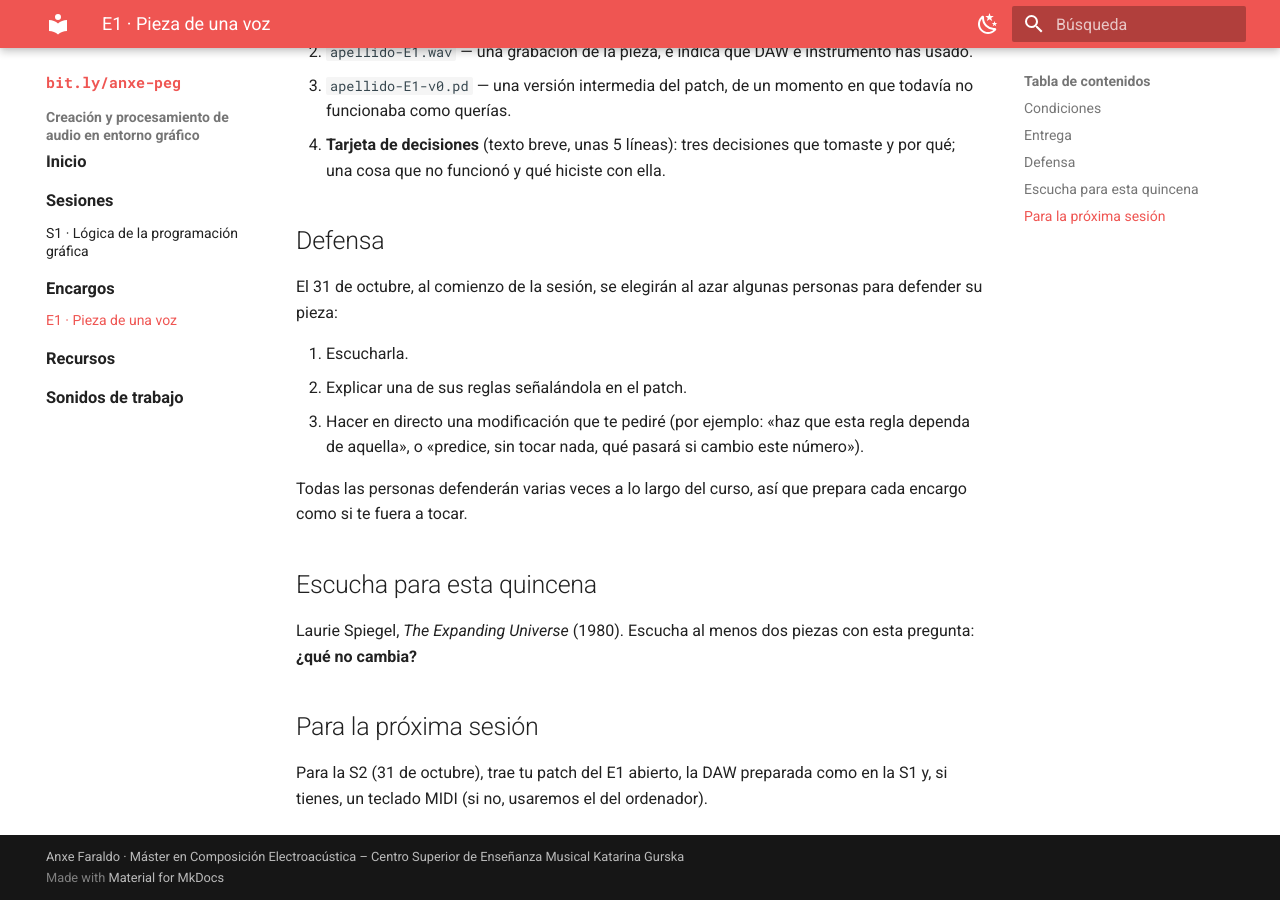
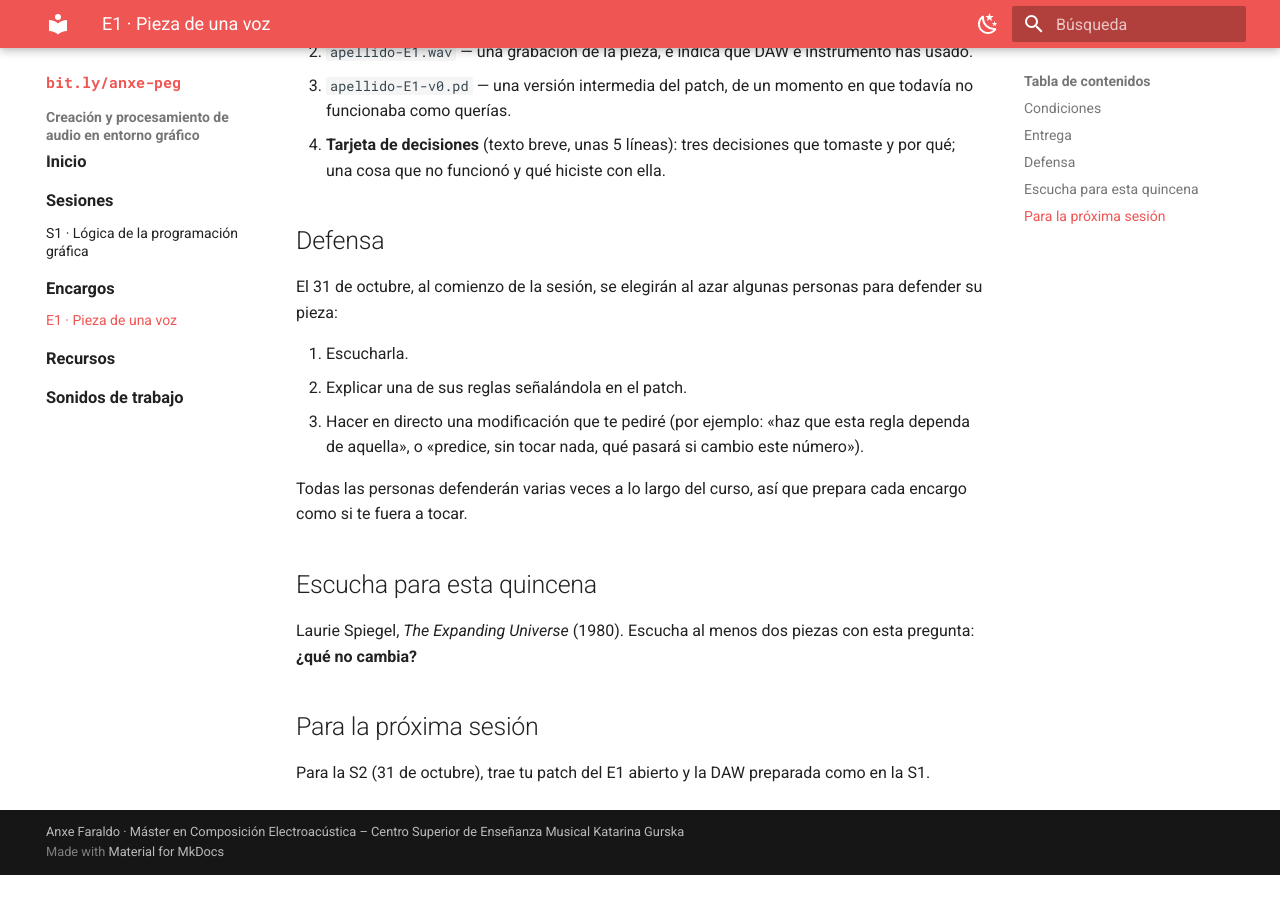
Before and after one commit to anxefaraldo/peg-curso, an MkDocs documentation site: the page built from docs/encargos/e1.md, in a window 1280 px wide and 900 px high, scrolled down 920 px. Built offline with MkDocs 1.6.1 and Material for MkDocs 9.7.7, drawn with Linux system fonts in a browser that asks for light colours; after the commit the page ends 1795 px from its top, so only the background shows below that.

Commit message:
Publicación programada 2026-10-03 15:37

```diff
--- a/docs/encargos/e1.md
+++ b/docs/encargos/e1.md
@@ -39,4 +39,4 @@ Laurie Spiegel, *The Expanding Universe* (1980). Escucha al menos dos piezas con
 
 ## Para la próxima sesión
 
-Para la S2 (31 de octubre), trae tu patch del E1 abierto, la DAW preparada como en la S1 y, si tienes, un teclado MIDI (si no, usaremos el del ordenador).
+Para la S2 (31 de octubre), trae tu patch del E1 abierto y la DAW preparada como en la S1.
```
